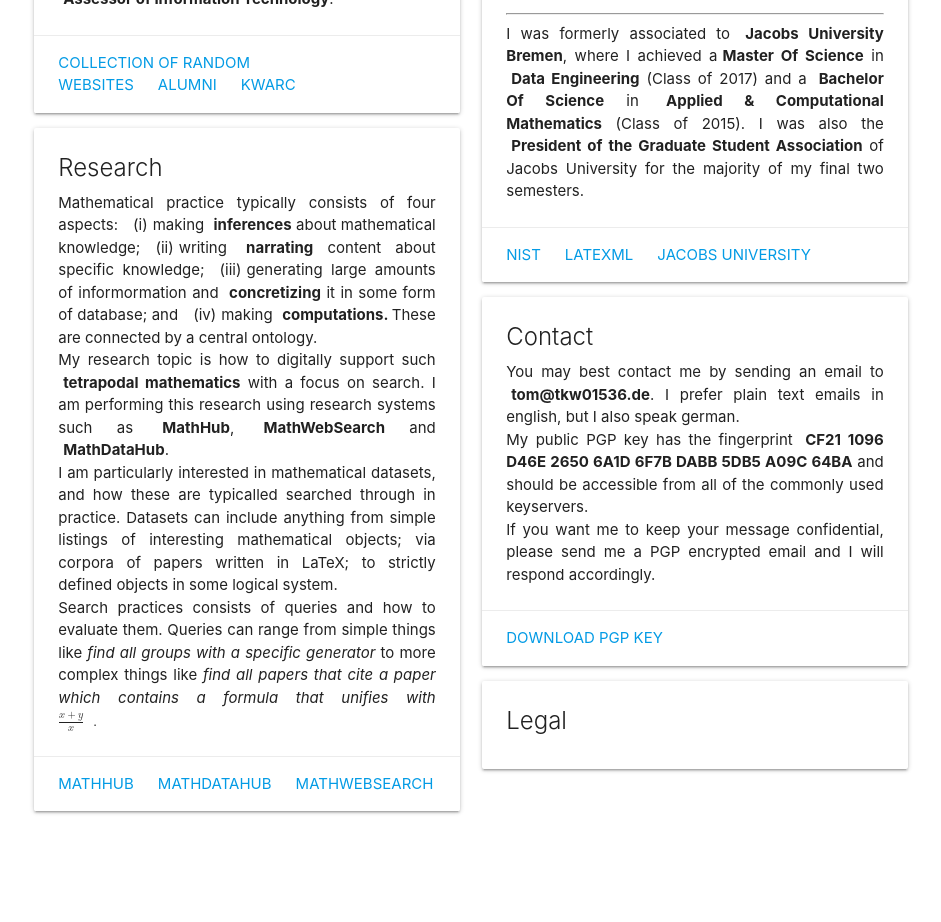
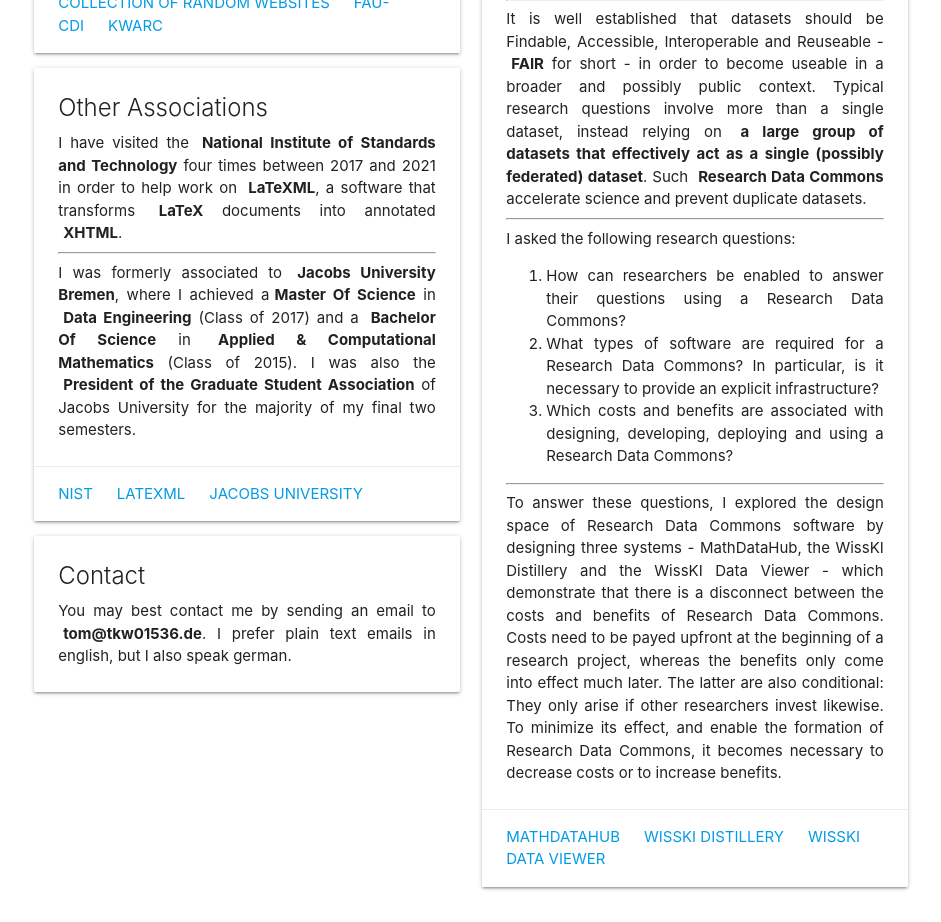
Before and after one commit to tkw1536/tkw01536.de, a Next.js app: page / in a window 1280 px wide. Shown: the part 360-1282 px from the top of the page, without its empty margins (169-1110 px from the left). Before the commit the page ends 1206 px from the top, so only its background shows below. Built offline with nearby package versions, Linux system fonts and the light colour scheme.

Commit message:
update website with more up-to-date topic

```diff
--- a/pages/index.tsx
+++ b/pages/index.tsx
@@ -4,115 +4,46 @@
 import { FontAwesomeIcon } from '@fortawesome/react-fontawesome'
 import { faGithub, faMastodon } from '@fortawesome/free-brands-svg-icons'
 
-function ForeignObjectHack({ math, ...rest }: { math: string } & Record<string, unknown>) {
-  return <foreignObject {...rest} dangerouslySetInnerHTML={{__html: math}} />
-}
-
 export default class Home extends React.Component {
   render() {
-    const math1 = `<math id="p1.1.m1.1" alttext="\frac{x+y}{x}" display="inline"><semantics id="p1.1.m1.1a"><mfrac id="p1.1.m1.1.1" xref="p1.1.m1.1.1.cmml"><mrow id="p1.1.m1.1.1.2" xref="p1.1.m1.1.1.2.cmml"><mi id="p1.1.m1.1.1.2.2" xref="p1.1.m1.1.1.2.2.cmml">x</mi><mo id="p1.1.m1.1.1.2.1" xref="p1.1.m1.1.1.2.1.cmml">+</mo><mi id="p1.1.m1.1.1.2.3" xref="p1.1.m1.1.1.2.3.cmml">y</mi></mrow><mi id="p1.1.m1.1.1.3" xref="p1.1.m1.1.1.3.cmml">x</mi></mfrac><annotation-xml encoding="MathML-Content" id="p1.1.m1.1b"><apply id="p1.1.m1.1.1.cmml" xref="p1.1.m1.1.1"><divide id="p1.1.m1.1.1.1.cmml" xref="p1.1.m1.1.1"></divide><apply id="p1.1.m1.1.1.2.cmml" xref="p1.1.m1.1.1.2"><plus id="p1.1.m1.1.1.2.1.cmml" xref="p1.1.m1.1.1.2.1"></plus><ci id="p1.1.m1.1.1.2.2.cmml" xref="p1.1.m1.1.1.2.2">𝑥</ci><ci id="p1.1.m1.1.1.2.3.cmml" xref="p1.1.m1.1.1.2.3">𝑦</ci></apply><ci id="p1.1.m1.1.1.3.cmml" xref="p1.1.m1.1.1.3">𝑥</ci></apply></annotation-xml></semantics></math>`
-    const math2 = `<math><mtext>.</mtext></math>`;
-
-
     return <>
       <Head>
         <title>Tom Wiesing</title>
         <meta name="viewport" content="width=device-width, initial-scale=1"></meta>
       </Head>
-      <div className="row" id="header">
-        <div className="col s12">
-          <h2>Tom Wiesing</h2>
-
+      <header className="row">
+        <div className="col s4">
+          <h3>Tom Wiesing</h3>
+        </div>
+        <div className="col s8" style={{paddingTop: '2em', float: 'right'}}>
             <a href="mailto:tom@tkw01536.de" className="waves-effect waves-light btn blue"><i className="material-icons left">email</i>tom@tkw01536.de</a>
             &nbsp;
             <a href="https://github.com/tkw1536" className="btn teal" target="_blank"><FontAwesomeIcon icon={faGithub} /></a>
             &nbsp;
             <a href="https://mastodon.social/@tkw01536" className="btn teal" target="_blank" rel="me"><FontAwesomeIcon icon={faMastodon} /></a>
         </div>
-      </div>
+      </header>
 
-      <div className="row">
+      <div className="row" style={{marginTop: '-1em'}}>
         <div className="col s12 l6">
           <div className="card">
             <div className="card-content">
               <img src="/profile.png" width="100" height="100" alt="Profile Image" />
               <p>
-                Hi, my name is Tom Wiesing and I am a <em>PhD candidate</em> in the <em>KWARC Group at FAU Erlangen-N&uuml;rnberg</em>.
+                Hi, my name is Tom Wiesing and I am a <em>PhD candidate</em> in the <em>KWARC Group at FAU Erlangen-N&uuml;rnberg</em> and work at the <em>FAU Competence Center for Research Data and Information</em>
               </p>
+              <br />
               <p>
                 In my free time I like to code and make random websites.
-                I also volunteer for the <em>Jacobs Alumni Association</em>, acting as their <em>Assessor of Information Technology</em>.
               </p>
             </div>
             <div className="card-action">
               <a href="https://guys.wtf/" target="_blank" rel="noreferrer noopener">Collection of Random websites</a>
-              <a href="https://jacobs-alumni.de/" target="_blank" rel="noreferrer noopener">Alumni</a>
+              <a href="https://www.cdi.fau.de/en/" target="_blank" rel="noreferrer noopener">FAU-CDI</a>
               <a href="https://kwarc.info/" target="_blank" rel="noreferrer noopener">KWARC</a>
             </div>
            </div>
 
-            <div className="card">
-              <div className="card-content">
-                <span className="card-title">Research</span>
-                <p className="roman">
-                  Mathematical practice typically consists of four aspects:
-                </p>
-                  <ol className="roman">
-                      <li>
-                          making <em>inferences</em> about mathematical knowledge;
-                      </li>
-                      <li>
-                          writing <em>narrating</em> content about specific knowledge;
-                      </li>
-                      <li>
-                          generating large amounts of informormation and <em>concretizing</em> it in some form of database; and
-                      </li>
-                      <li>
-                          making <em>computations. </em>
-                      </li>
-                  </ol>
-                <p className="roman">
-                  These are connected by a central ontology.
-                </p>
-                <p>
-                  My research topic is how to digitally support such <em>tetrapodal mathematics</em> with a focus on search.
-                  I am performing this research using research systems such as <em>MathHub</em>, <em>MathWebSearch</em> and <em>MathDataHub</em>.
-                </p>
-                <p>
-                  I am particularly interested in mathematical datasets, and how these are typicalled searched through in practice.
-                  Datasets can include anything from simple listings of interesting mathematical objects; via corpora of papers written in LaTeX; to strictly defined objects in some logical system.
-                </p>
-                <p>
-                  Search practices consists of queries and how to evaluate them.
-                  Queries can range from simple things like <i>find all groups with a specific generator</i> to more complex things like <i>find all papers that cite a paper which contains a formula that unifies with
-                  <svg role="math" xmlns="http://www.w3.org/2000/svg" width="100" height="30" style={{
-                    'marginTop': -15,
-                    position: 'relative',
-                    top: 15,
-                  }}>
-                    <switch>
-                      <ForeignObjectHack requiredExtensions="http://www.w3.org/1998/Math/MathML" width="70" height="30" math={math1} />
-                      <g>
-                        <text y="15" fontSize="16">(x + y) / x</text>
-                        <text x="70" y="15" fontSize="14">.</text>
-                      </g>
-                    </switch>
-                    <switch>
-                      <ForeignObjectHack requiredExtensions="http://www.w3.org/1998/Math/MathML" width="70" height="30" x="35" y="0" math={math2} />
-                    </switch>
-                  </svg>
-                </i>
-                </p>
-              </div>
-              <div className="card-action">
-                <a href="https://mathhub.info/" target="_blank" rel="noreferrer noopener">MathHub</a>
-                <a href="https://data.mathhub.info/" target="_blank" rel="noreferrer noopener">MathDataHub</a>
-                <a href="https://github.com/MathWebSearch/mws" target="_blank" rel="noreferrer noopener">MathWebSearch</a>
-              </div>
-            </div>
-          </div>
-
-          <div className="col s12 l6">
 
            <div className="card">
               <div className="card-content">
@@ -134,30 +65,61 @@
               </div>
             </div>
 
-
             <div className="card">
               <div className="card-content">
                 <span className="card-title">Contact</span>
+                <p>
                   You may best contact me by sending an email to <em>tom@tkw01536.de</em>.
                   I prefer plain text emails in english, but I also speak german.
-                <br />
-                My public PGP key has the fingerprint <em>CF21 1096 D46E 2650 6A1D 6F7B DABB 5DB5 A09C 64BA</em> and should be accessible from all of the commonly used keyservers.
-                <br />
-                If you want me to keep your message confidential, please send me a PGP encrypted email and I will respond accordingly.
-              </div>
-              <div className="card-action">
-                <a href="./tom@tkw01536.de.pub">Download PGP Key</a>
-              </div>
-            </div>
-
-            <div className="card">
-              <div className="card-content">
-                <span className="card-title">Legal</span>
+                </p>
                 <ClientSideScript src='https://inform.everyone.wtf/legal.min.js' data-site-id='4694798b-f1f9-43fe-a26a-5188d6e241ec' />
               </div>
             </div>
           </div>
+
+          <div className="col s12 l6">
+
+            <div className="card">
+              <div className="card-content">
+                <span className="card-title">Research Summary</span>
+                  <p>
+                    Modern science relies on an ever-increasing amount of data, a fact that is broadly acknowledged by politics, funding agencies and universities alike.
+                    Scientists author, curate, and eventually use or search through varying amounts of data and datasets, which frequently revolve around objects.
+                    Some examples of such objects include artifacts of cultural heritage or mathematical structures.
+                    <hr />
+                    It is well established that datasets should be Findable, Accessible, Interoperable and Reuseable - <em>FAIR</em> for short - in order to become useable in a broader and possibly public context.
+                    Typical research questions involve more than a single dataset, instead relying on <em>a large group of datasets that effectively act as a single (possibly federated) dataset</em>.
+                    Such <em>Research Data Commons</em> accelerate science and prevent duplicate datasets.
+                    <hr />
+                    I asked the following research questions:
+                    <ol>
+                      <li>
+                          How can researchers be enabled to answer their questions using a Research Data Commons?
+                      </li>
+                      <li>
+                          What types of software are required for a Research Data Commons? In particular, is it necessary to provide an explicit infrastructure?
+                      </li>
+                      <li>
+                          Which costs and benefits are associated with designing, developing, deploying and using a Research Data Commons?
+                      </li>
+                    </ol>
+                    <hr />
+                    To answer these questions, I explored the design space of Research Data Commons software by designing three systems - MathDataHub, the WissKI Distillery and the WissKI Data Viewer - which demonstrate that there is a disconnect between the costs and benefits of Research Data Commons.
+                    Costs need to be payed upfront at the beginning of a research project, whereas the benefits only come into effect much later.
+                    The latter are also conditional: They only arise if other researchers invest likewise.
+                    To minimize its effect, and enable the formation of Research Data Commons, it becomes necessary to decrease costs or to increase benefits.
+                  </p>
                 </div>
+
+              <div className="card-action">
+                <a href="https://github.com/MathHubInfo/mhd" target="_blank" rel="noreferrer noopener">MathDataHub</a>
+                <a href="https://github.com/fau-cdi/wisski-distillery" target="_blank" rel="noreferrer noopener">WissKI Distillery</a>
+                <a href="https://github.com/fau-cdi/hangover" target="_blank" rel="noreferrer noopener">WissKI Data Viewer</a>
+              </div>
+            </div>
+          </div>
+        </div>
+
     </>
   }
 }
```
Also changed, not shown: math.d.ts (deleted, +0 -18 lines), 1 other file (tests, documents, lock files or other folders). Lines whose indentation alone changed are shown as unchanged.
